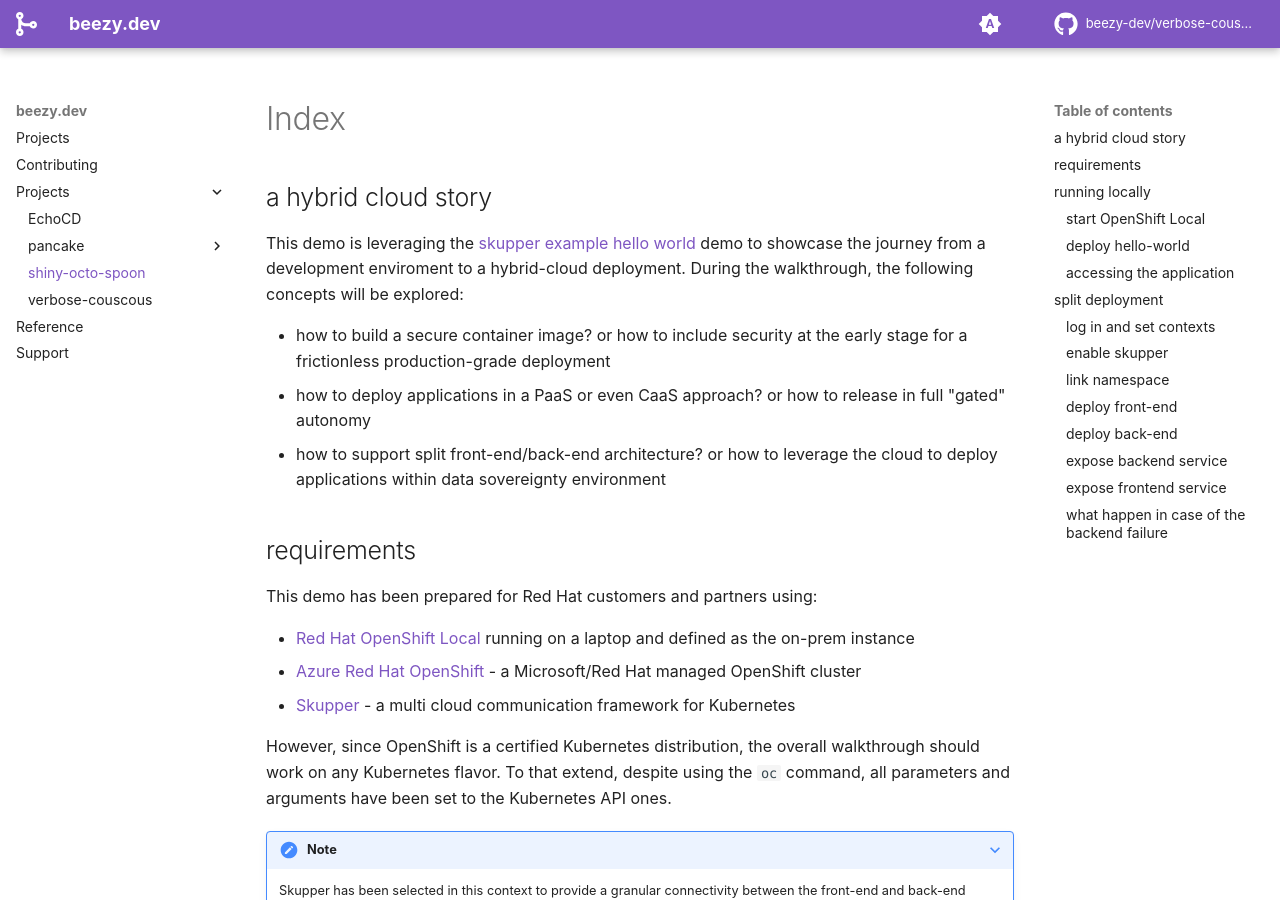
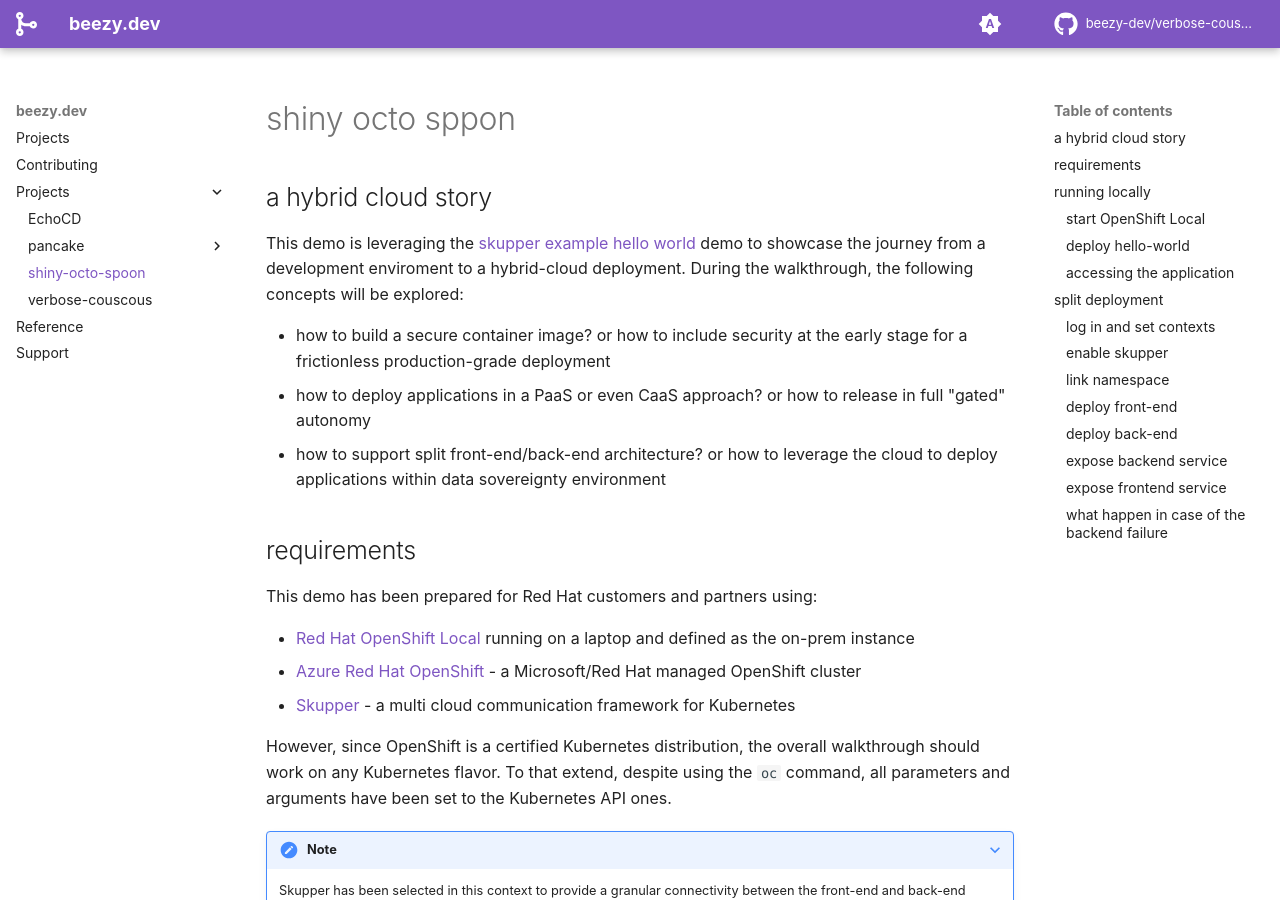
Before and after one commit to beezy-dev/verbose-couscous, an MkDocs documentation site: the page built from docs/shiny-octo-spoon/index.md, in a window 1280 px wide and 900 px high. Built offline with MkDocs 1.6.1 and Material for MkDocs 9.7.7, drawn with Linux system fonts in a browser that asks for light colours; some web fonts are replaced; comment, search, counter and statistics services are not loaded.

Commit message:
shiny-octo-spoon content

```diff
--- a/docs/shiny-octo-spoon/index.md
+++ b/docs/shiny-octo-spoon/index.md
@@ -1,3 +1,4 @@
+# shiny octo sppon
 
 ## a hybrid cloud story
 
```
